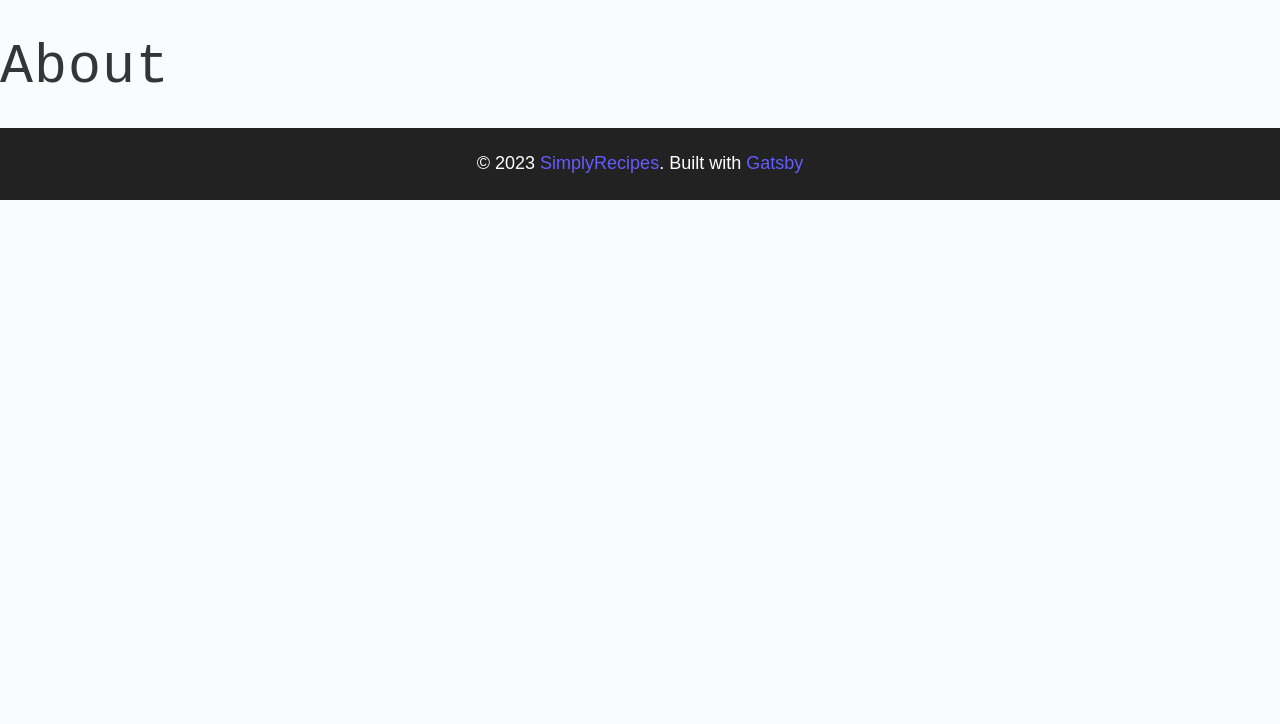
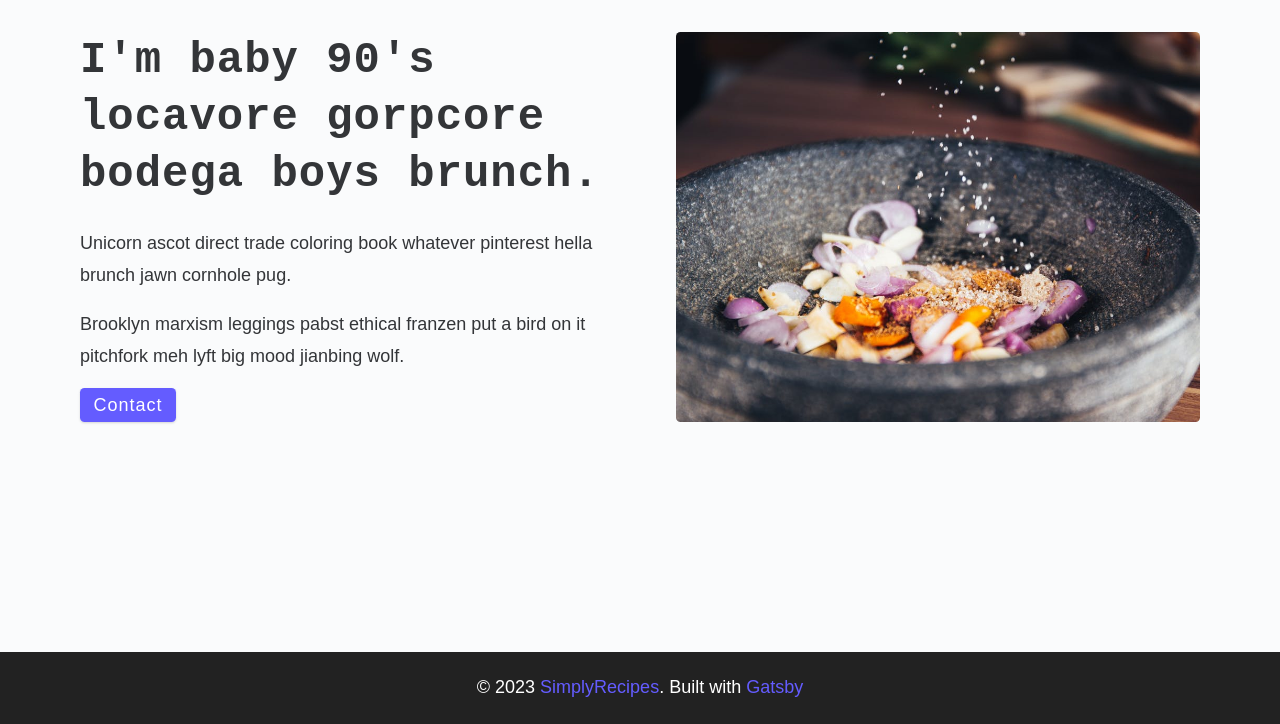
Before and after one commit to arslanzaki/gatsby-simplyrecipes, a Gatsby site: page /about in a window 1280 px wide. Shown: the part 76-800 px from the top of the page. Built offline with nearby package versions, Linux system fonts and the light colour scheme; Gatsby itself is replaced by a stand-in of ours.

Commit message:
AboutPage

```diff
--- a/src/pages/about.js
+++ b/src/pages/about.js
@@ -1,12 +1,35 @@
 import React from "react";
 import Layout from "../components/Layout";
-
-import { page, text } from "./../examples/about.module.css";
+import { StaticImage } from "gatsby-plugin-image";
+import { Link } from "gatsby";
 
 function About() {
   return (
     <Layout>
-      <h1>about</h1>
+      <main className="page">
+        <section className="about-page">
+          <article>
+            <h2>I'm baby 90's locavore gorpcore bodega boys brunch.</h2>
+            <p>
+              Unicorn ascot direct trade coloring book whatever pinterest hella
+              brunch jawn cornhole pug.
+            </p>
+            <p>
+              Brooklyn marxism leggings pabst ethical franzen put a bird on it
+              pitchfork meh lyft big mood jianbing wolf.
+            </p>
+            <Link to="/contact" className="btn">
+              contact
+            </Link>
+          </article>
+          <StaticImage
+            src="../assets/images/about.jpeg"
+            alt="Person Pouring Salt in Bowl."
+            className="about-img"
+            placeholder="tracedSVG"
+          />
+        </section>
+      </main>
     </Layout>
   );
 }
```
